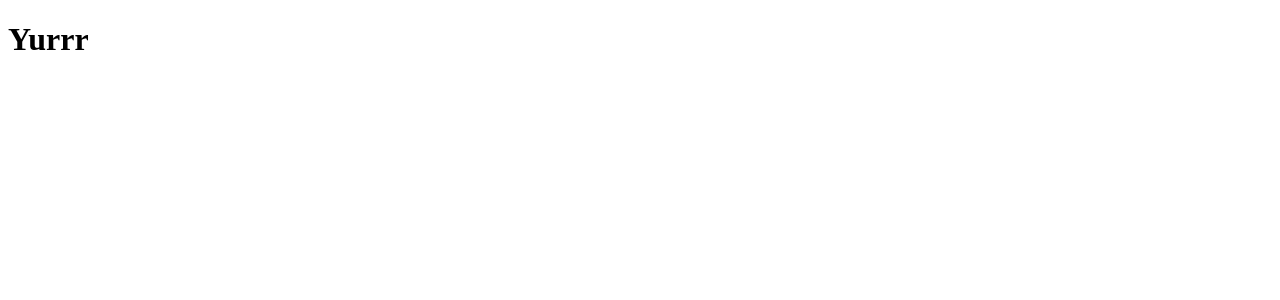
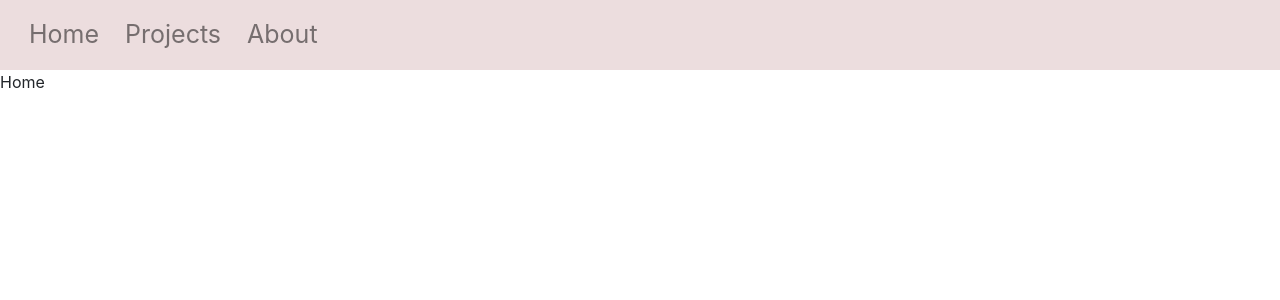
Before and after one commit to darcipons/portfolio, a React (Create React App) app: page / in a window 1280 px wide. Shown: the top 300 px of the page. Built offline with nearby package versions, Linux system fonts and the light colour scheme.

Commit message:
added home and navbar component, navbar is placed and pink

```diff
--- a/package.json
+++ b/package.json
@@ -6,7 +6,9 @@
     "@testing-library/jest-dom": "^4.2.4",
     "@testing-library/react": "^9.3.2",
     "@testing-library/user-event": "^7.1.2",
+    "bootstrap": "^4.4.1",
     "react": "^16.13.1",
+    "react-bootstrap": "^1.0.0",
     "react-dom": "^16.13.1",
     "react-scripts": "3.4.1"
   },
--- a/src/App.js
+++ b/src/App.js
@@ -1,10 +1,14 @@
 import React from 'react';
+import Navbar from './components/Navbar'
+import Home from './components/Home'
 import './App.css';
+import "bootstrap/dist/css/bootstrap.min.css"
 
 function App() {
   return (
     <div className="App">
-      <h1>Yurrr</h1>
+      <Navbar/>
+      <Home/>
     </div>
   );
 }
--- /dev/null
+++ b/src/components/Home.js
@@ -0,0 +1,10 @@
+import React from 'react'
+import './Home.css'
+
+function Home () {
+  return(
+    <div>Home</div>
+  )
+}
+
+export default Home
--- /dev/null
+++ b/src/components/Navbar.css
@@ -0,0 +1,8 @@
+.navbar {
+  background-color: #ecddde;
+}
+
+.link {
+  font-size: 25px;
+  margin: 0 5px;
+}
--- /dev/null
+++ b/src/components/Navbar.js
@@ -0,0 +1,21 @@
+import React from 'react'
+import { Navbar, Nav } from 'react-bootstrap'
+import './Navbar.css'
+
+const Navigation = () => {
+  return (
+    <Navbar expand="lg" className='navbar'>
+    <Navbar.Toggle aria-controls="basic-navbar-nav" />
+    <Navbar.Collapse id="basic-navbar-nav">
+      <Nav className="mr-auto nav-links">
+        <Nav.Link href="#home" className='link'>Home</Nav.Link>
+        <Nav.Link href="#projects" className='link'>Projects</Nav.Link>
+        <Nav.Link href="#about" className='link'>About</Nav.Link>
+      </Nav>
+    </Navbar.Collapse>
+  </Navbar>
+
+  )
+}
+
+export default Navigation
```
Also changed, not shown: src/components/Home.css (added), 1 other file (tests, documents, lock files or other folders).
